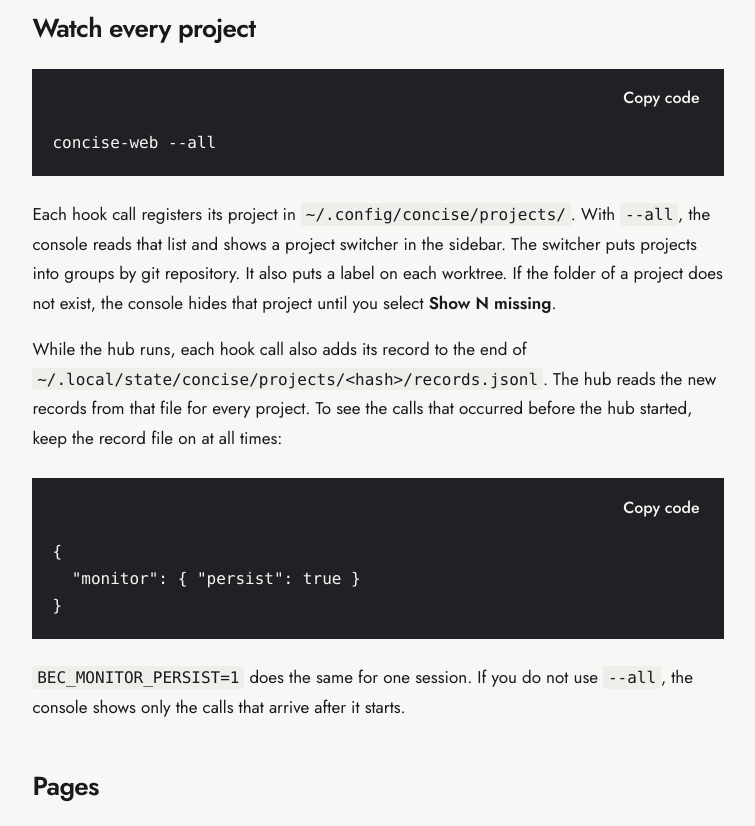
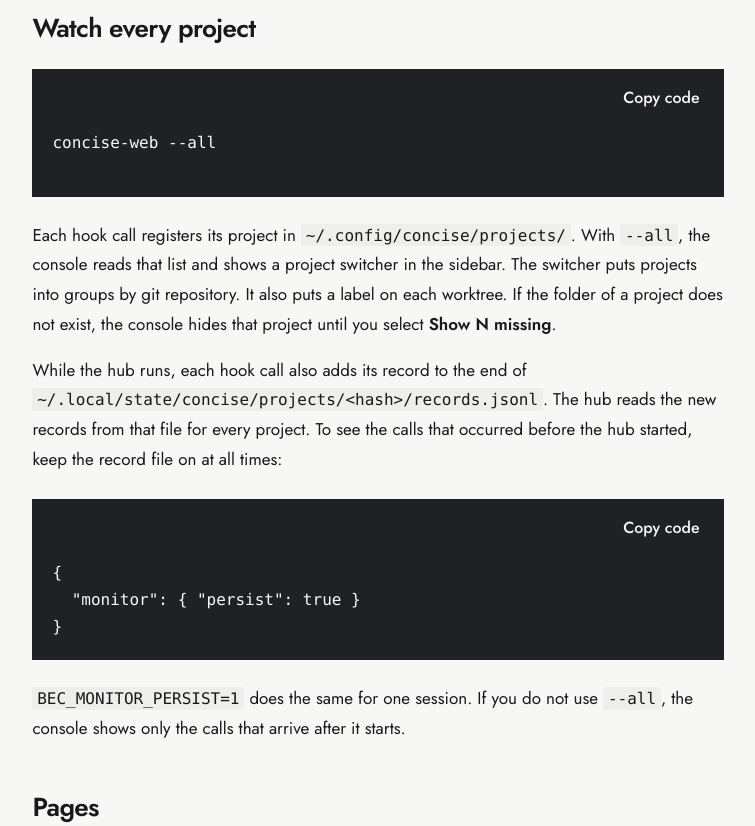
Before and after one commit to yannelli/be-concise, an Astro site in the folder website/: page /docs/console in a window 1280 px wide. Shown: the part 2500-3326 px from the top of the page, without its empty margins (262-1017 px from the left). Built offline with nearby package versions, Linux system fonts and the light colour scheme; Astro itself is replaced by a stand-in of ours; some packages are replaced by stand-ins of ours; code samples lack their colours.

Commit message:
docs(website): equalize single-line code block heights

```diff
--- a/website/src/styles/docs.css
+++ b/website/src/styles/docs.css
@@ -108,7 +108,7 @@
 }
 .docs-prose pre code { display: block; width: max-content; min-width: 100%; padding: 0; background: none; border-radius: 0; }
 .docs-code-frame { margin: 1.5rem 0; background: var(--dark); }
-.docs-code-frame pre { margin: 0; padding-top: .5rem; }
+.docs-code-frame pre { min-height: 4.75rem; margin: 0; padding-top: .5rem; }
 .docs-code-toolbar { display: flex; justify-content: flex-end; padding: .5rem .75rem 0; }
 .docs-copy {
   min-height: 44px;
```
